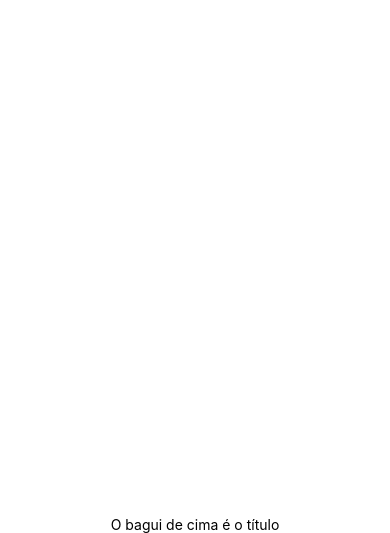
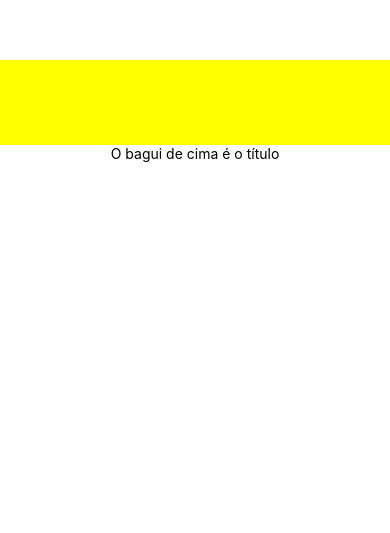
Before and after one commit to Delta-Leiras/Marcobibarel, a React Native app: screen / in a window 390 px wide. Shown: the part 311-844 px from the top of the page. Built offline with nearby package versions, Linux system fonts and the light colour scheme.

Commit message:
Testando o flex como unidade de medida x 3

```diff
--- a/components/Titulo/styles.js
+++ b/components/Titulo/styles.js
@@ -5,10 +5,10 @@ const styles = StyleSheet.create
 ({
     container:
     {
-        flex: 1,
+        //flex: 1,
         backgroundColor: "#ffff00",
-        //width: 100,
-        //height: 10
+        width: "100%",
+        height: "10%"
     },
 
     texto:
```
